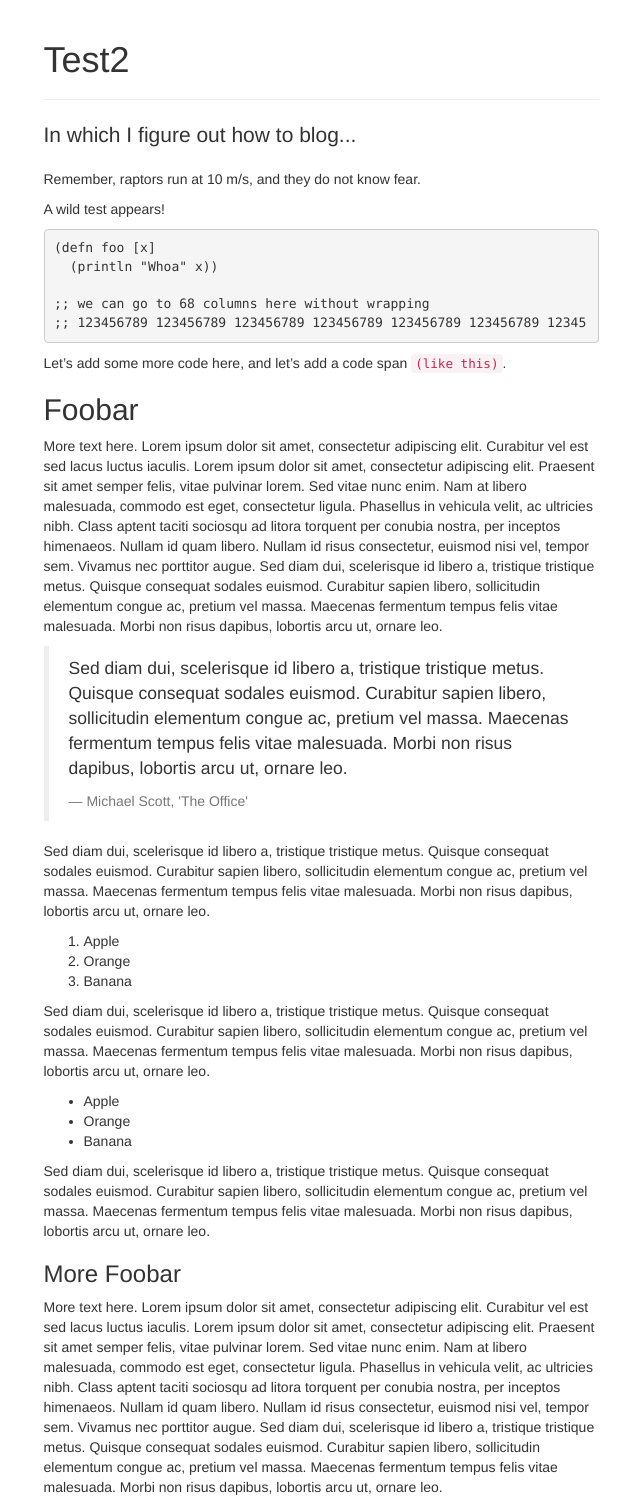
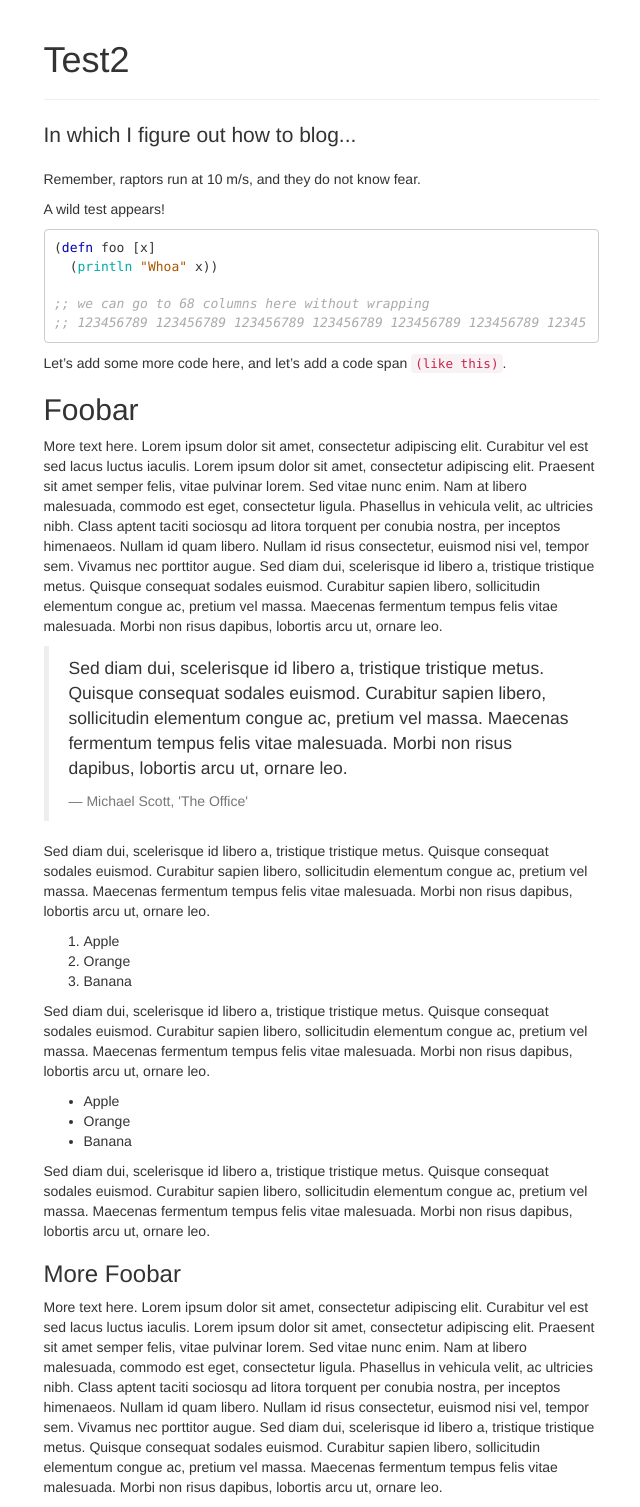
Before and after one commit to joegallo/joegallo.github.com, a Jekyll site: the page built from test-2/index.md, in a window 1280 px wide. Shown: the whole page, without its empty margins (319-959 px from the left). Built offline with Jekyll 4.4.1, drawn with Linux system fonts in a browser that asks for light colours; nearby versions of some CDN libraries; library files that are not in the unit come from our copies; Markdown is read by kramdown in place of the engine named in the settings.

Commit message:
Fix and fix

```diff
--- a/_layouts/default.html
+++ b/_layouts/default.html
@@ -6,8 +6,8 @@
     <meta name="viewport" content="width=device-width,
                                    initial-scale=1">
     <title>{{ page.title }} | joegallo.org</title>
-    <link rel="stylesheet" href="includes/bootstrap.min.css" type="text/css">
-    <link rel="stylesheet" href="includes/pygments.css" type="text/css">
+    <link rel="stylesheet" href="/includes/bootstrap.min.css" type="text/css">
+    <link rel="stylesheet" href="/includes/pygments.css" type="text/css">
   </head>
   <body>
     <div class="container">
```
